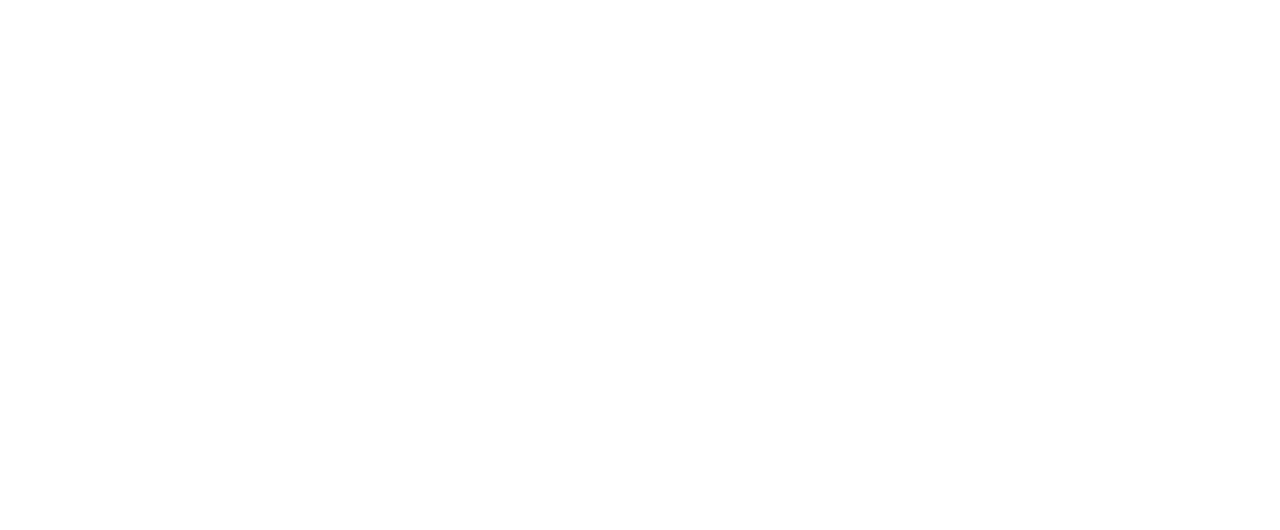
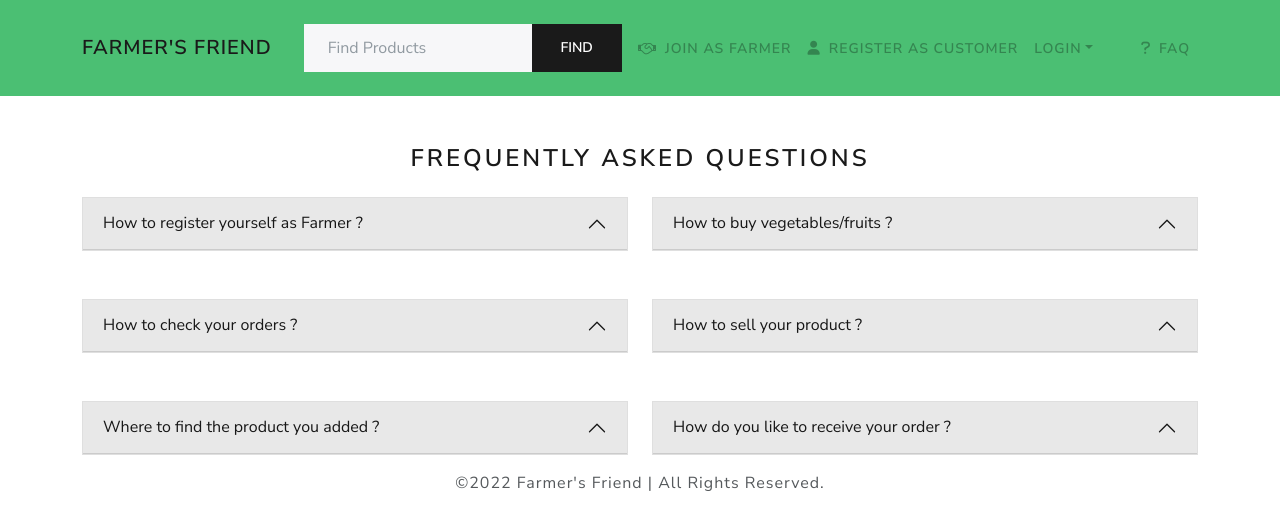
Before and after one commit to Gaurab-Shrestha-GIT/Farmers-Friend---Final-Year-Project, a React (Create React App) app in the folder client/: page /faq in a window 1280 px wide. Before the commit this address had no page. Shown: the top 530 px of the page. Built offline with nearby package versions, Linux system fonts and the light colour scheme.

Commit message:
Made a FAQ

```diff
--- a/client/src/App.js
+++ b/client/src/App.js
@@ -22,6 +22,7 @@
 import AdminLogin from "./screens/Admin Screens/AdminLogin";
 import PendingProducts from "./screens/Admin Screens/PendingProducts";
 import FarmerLogin from "./screens/Farmer Screens/FarmerLogin";
+import FAQ from "./screens/FAQ";
 
 const App = () => {
   const customerLoggedIn = localStorage.getItem("customerLoggedIn");
@@ -34,6 +35,7 @@
             <Routes>
               <Route path="/" element={<Customer />}>
                 <Route path="/" element={<Home />} />
+                <Route path="/faq" element={<FAQ />} />
                 <Route path="/farmersignup" element={<FarmerSignUp />} />
                 <Route path="/customersignup" element={<CustomerSignUp />} />
 
--- a/client/src/components/CustomerLayout/CustomerHeader.js
+++ b/client/src/components/CustomerLayout/CustomerHeader.js
@@ -54,6 +54,10 @@
                       <i className="fas fa-user me-2"></i> Login as Customer
                     </NavDropdown.Item>
                   </NavDropdown>
+                  <Nav.Link href="/faq">
+                    <i class="fa-solid fa-question me-2"></i>
+                    FAQ
+                  </Nav.Link>
                 </>
               ) : (
                 <>
--- a/client/src/components/FormContainer.js
+++ b/client/src/components/FormContainer.js
@@ -1,6 +1,8 @@
 import React from "react";
 import { Container, Row, Col } from "react-bootstrap";
 
+//Column has width of 12 on extra small screens and 6 on medium screens
+//column contains child component
 const FormContainer = ({ children }) => {
   return (
     <Container>
--- a/client/src/components/Rating.js
+++ b/client/src/components/Rating.js
@@ -1,5 +1,11 @@
 import React from "react";
 
+/**
+ * If the value is greater than or equal to the current star, then display a full star, otherwise if
+ * the value is greater than or equal to half of the current star, then display a half star, otherwise
+ * display an empty star.
+ * @returns A JSX element.
+ */
 const Rating = ({ value }) => {
   return (
     <div className="rating">
--- /dev/null
+++ b/client/src/screens/FAQ.js
@@ -0,0 +1,205 @@
+import React from "react";
+import { Row, Col, Container } from "react-bootstrap";
+
+const FAQ = () => {
+  return (
+    <div>
+      <title>FAQ | Farmer's Friend</title>
+      <Container className="mt-5">
+        <Row className="text-center">
+          <div>
+            <h3>FREQUENTLY ASKED QUESTIONS</h3>
+          </div>
+        </Row>
+
+        <Row className="mt-3">
+          <Col>
+            <div class="accordion" id="accordionExample">
+              <div class="accordion-item">
+                <h2 class="accordion-header" id="headingOne">
+                  <button
+                    class="accordion-button"
+                    type="button"
+                    data-bs-toggle="collapse"
+                    data-bs-target="#collapseOne"
+                    aria-expanded="true"
+                    aria-controls="collapseOne"
+                  >
+                    How to register yourself as Farmer ?
+                  </button>
+                </h2>
+                <div
+                  id="collapseOne"
+                  class="accordion-collapse collapse hide"
+                  aria-labelledby="headingOne"
+                  data-bs-parent="#accordionExample"
+                >
+                  <div class="accordion-body">
+                    Fill out the form by clicking the "Join As Farmer" option at
+                    the top of the page.
+                  </div>
+                </div>
+              </div>
+            </div>
+          </Col>
+          <Col>
+            <div class="accordion" id="accordionExample">
+              <div class="accordion-item">
+                <h2 class="accordion-header" id="headingTwo">
+                  <button
+                    class="accordion-button"
+                    type="button"
+                    data-bs-toggle="collapse"
+                    data-bs-target="#collapseTwo"
+                    aria-expanded="true"
+                    aria-controls="collapseTwo"
+                  >
+                    How to buy vegetables/fruits ?
+                  </button>
+                </h2>
+                <div
+                  id="collapseTwo"
+                  class="accordion-collapse collapse hide"
+                  aria-labelledby="headingTwo"
+                  data-bs-parent="#accordionExample"
+                >
+                  <div class="accordion-body">
+                    On the home page, click on the product you wish, and you'll
+                    be taken to the product screen, where you can buy it by
+                    clicking the "BUY" button, but you must be logged in as
+                    customer in order to place an order for a product
+                  </div>
+                </div>
+              </div>
+            </div>
+          </Col>
+        </Row>
+        <Row className="mt-5">
+          <Col>
+            <div class="accordion" id="accordionExample">
+              <div class="accordion-item">
+                <h2 class="accordion-header" id="headingThree">
+                  <button
+                    class="accordion-button"
+                    type="button"
+                    data-bs-toggle="collapse"
+                    data-bs-target="#collapseThree"
+                    aria-expanded="true"
+                    aria-controls="collapseThree"
+                  >
+                    How to check your orders ?
+                  </button>
+                </h2>
+                <div
+                  id="collapseThree"
+                  class="accordion-collapse collapse hide"
+                  aria-labelledby="headingThree"
+                  data-bs-parent="#accordionExample"
+                >
+                  <div class="accordion-body">
+                    After logging into your customer account, select the
+                    "Orders" link at the top to see your products.
+                  </div>
+                </div>
+              </div>
+            </div>
+          </Col>
+          <Col>
+            <div class="accordion" id="accordionExample">
+              <div class="accordion-item">
+                <h2 class="accordion-header" id="headingFour">
+                  <button
+                    class="accordion-button"
+                    type="button"
+                    data-bs-toggle="collapse"
+                    data-bs-target="#collapseFour"
+                    aria-expanded="true"
+                    aria-controls="collapseFour"
+                  >
+                    How to sell your product ?
+                  </button>
+                </h2>
+                <div
+                  id="collapseFour"
+                  class="accordion-collapse collapse hide"
+                  aria-labelledby="headingFour"
+                  data-bs-parent="#accordionExample"
+                >
+                  <div class="accordion-body">
+                    You must register as a farmer in order to sell your product.
+                    After you've registered as a farmer, you can log in and add
+                    products using the "Add Product" form.
+                  </div>
+                </div>
+              </div>
+            </div>
+          </Col>
+        </Row>
+        <Row className="mt-5">
+          <Col>
+            <div class="accordion" id="accordionExample">
+              <div class="accordion-item">
+                <h2 class="accordion-header" id="headingFive">
+                  <button
+                    class="accordion-button"
+                    type="button"
+                    data-bs-toggle="collapse"
+                    data-bs-target="#collapseFive"
+                    aria-expanded="true"
+                    aria-controls="collapseFive"
+                  >
+                    Where to find the product you added ?
+                  </button>
+                </h2>
+                <div
+                  id="collapseFive"
+                  class="accordion-collapse collapse hide"
+                  aria-labelledby="headingFive"
+                  data-bs-parent="#accordionExample"
+                >
+                  <div class="accordion-body">
+                    After you've logged in to your farmer's account, go to the
+                    "Product List" tab to see all of the products you've added.
+                  </div>
+                </div>
+              </div>
+            </div>
+          </Col>
+          <Col>
+            <div class="accordion" id="accordionExample">
+              <div class="accordion-item">
+                <h2 class="accordion-header" id="headingSix">
+                  <button
+                    class="accordion-button"
+                    type="button"
+                    data-bs-toggle="collapse"
+                    data-bs-target="#collapseSix"
+                    aria-expanded="true"
+                    aria-controls="collapseSix"
+                  >
+                    How do you like to receive your order ?
+                  </button>
+                </h2>
+                <div
+                  id="collapseSix"
+                  class="accordion-collapse collapse hide"
+                  aria-labelledby="headingSix"
+                  data-bs-parent="#accordionExample"
+                >
+                  <div class="accordion-body">
+                    You can contact the farmer through their phone number after
+                    placing the order the product and request delivery, or
+                    customers can go to the farmer's field and get fresh
+                    vegetables.
+                  </div>
+                </div>
+              </div>
+            </div>
+          </Col>
+        </Row>
+      </Container>
+    </div>
+  );
+};
+
+export default FAQ;
--- a/client/src/screens/Farmer Screens/FarmerOrders.js
+++ b/client/src/screens/Farmer Screens/FarmerOrders.js
@@ -25,7 +25,7 @@
   };
 
   return (
-    <Container className="">
+    <Container>
       <div>
         <nav aria-label="breadcrumb" className=" mt-2">
           <ol className="breadcrumb">
```
